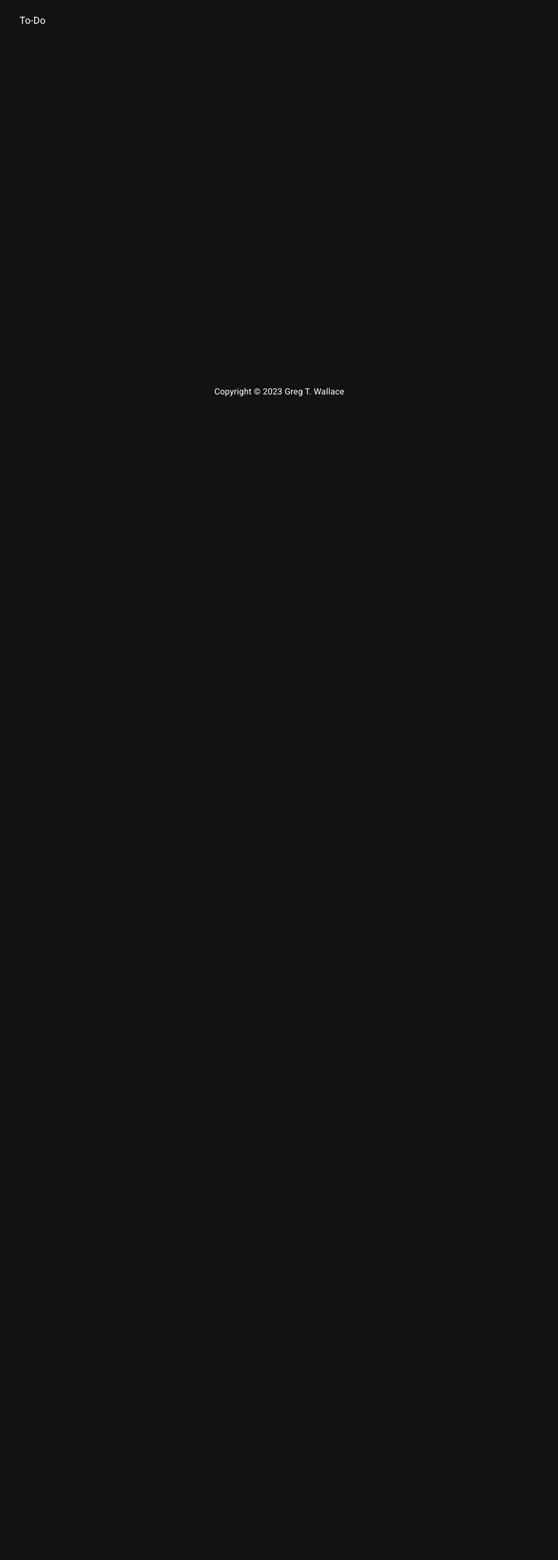
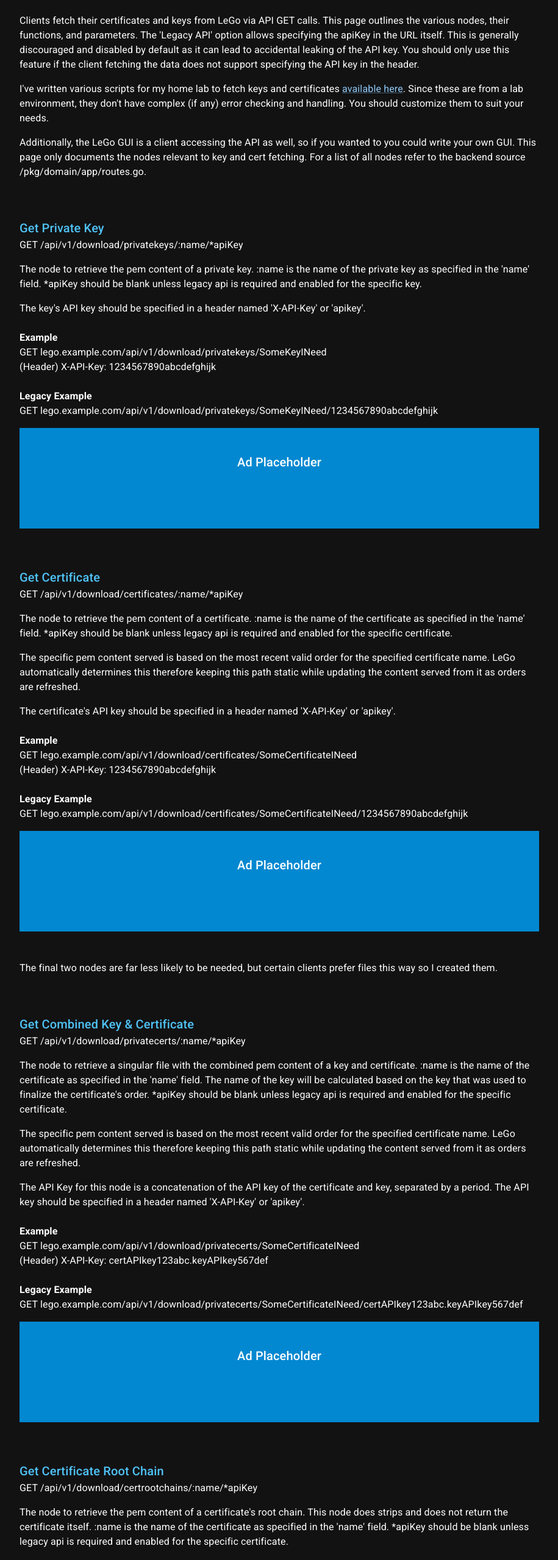
Before and after one commit to gregtwallace/legocerthub.com, a Next.js app: page /client_usage in a window 1280 px wide. Shown: the part 140-2699 px from the top of the page at 61% size, without its empty margins (182-1097 px from the left). Before the commit the page ends 800 px from the top, so only its background shows below. Built offline with nearby package versions, Linux system fonts and the light colour scheme.

Commit message:
add client usage info

```diff
--- a/pages/client_usage/index.js
+++ b/pages/client_usage/index.js
@@ -1,4 +1,6 @@
-import { Box, Container, Typography } from '@mui/material';
+import { Link as NextLink } from 'next/link';
+import { Container, Link, Typography } from '@mui/material';
+import GoogleAd from '../../components/GoogleAd/GoogleAd';
 
 const ClientUsagePage = () => {
   return (
@@ -7,13 +9,217 @@
         component='h2'
         variant='h4'
         align='center'
-        sx={{ mt: 4, mb: 1 }}
+        sx={{ mt: 4, mb: 1, color: 'info.light' }}
       >
         Client Usage
       </Typography>
       <Typography sx={{ mt: 3 }} paragraph>
-        To-Do
+        Clients fetch their certificates and keys from LeGo via API GET calls.
+        This page outlines the various nodes, their functions, and parameters.
+        The &apos;Legacy API&apos; option allows specifying the apiKey in the
+        URL itself. This is generally discouraged and disabled by default as it
+        can lead to accidental leaking of the API key. You should only use this
+        feature if the client fetching the data does not support specifying the
+        API key in the header.
       </Typography>
+      <Typography paragraph>
+        I&apos;ve written various scripts for my home lab to fetch keys and
+        certificates{' '}
+        <Link
+          component={NextLink}
+          href='https://github.com/gregtwallace/certificate-scripts'
+          target='_blank'
+        >
+          available here
+        </Link>
+        . Since these are from a lab environment, they don&apos;t have complex
+        (if any) error checking and handling. You should customize them to suit
+        your needs.
+      </Typography>
+      <Typography paragraph>
+        Additionally, the LeGo GUI is a client accessing the API as well, so if
+        you wanted to you could write your own GUI. This page only documents the
+        nodes relevant to key and cert fetching. For a list of all nodes refer
+        to the backend source /pkg/domain/app/routes.go.
+      </Typography>
+      <Typography
+        sx={{ mt: 8, color: 'info.light' }}
+        component='h3'
+        variant='h6'
+      >
+        Get Private Key
+      </Typography>
+      <Typography paragraph>
+        GET /api/v1/download/privatekeys/:name/*apiKey
+      </Typography>
+      <Typography paragraph>
+        The node to retrieve the pem content of a private key. :name is the name
+        of the private key as specified in the &apos;name&apos; field. *apiKey
+        should be blank unless legacy api is required and enabled for the
+        specific key.
+      </Typography>
+      <Typography paragraph>
+        The key&apos;s API key should be specified in a header named
+        &apos;X-API-Key&apos; or &apos;apikey&apos;.
+      </Typography>
+      <Typography sx={{ mt: 3 }} component='h4' variant='h7'>
+        Example
+      </Typography>
+      <Typography paragraph sx={{ mb: 0 }}>
+        GET lego.example.com/api/v1/download/privatekeys/SomeKeyINeed
+      </Typography>
+      <Typography paragraph>
+        (Header) X-API-Key: 1234567890abcdefghijk{' '}
+      </Typography>
+      <Typography sx={{ mt: 3 }} component='h4' variant='h7'>
+        Legacy Example
+      </Typography>
+      <Typography paragraph sx={{ mb: 0 }}>
+        GET
+        lego.example.com/api/v1/download/privatekeys/SomeKeyINeed/1234567890abcdefghijk
+      </Typography>
+      <GoogleAd />
+
+      <Typography
+        sx={{ mt: 8, color: 'info.light' }}
+        component='h3'
+        variant='h6'
+      >
+        Get Certificate
+      </Typography>
+      <Typography paragraph>
+        GET /api/v1/download/certificates/:name/*apiKey
+      </Typography>
+      <Typography paragraph>
+        The node to retrieve the pem content of a certificate. :name is the name
+        of the certificate as specified in the &apos;name&apos; field. *apiKey
+        should be blank unless legacy api is required and enabled for the
+        specific certificate.
+      </Typography>
+      <Typography paragraph>
+        The specific pem content served is based on the most recent valid order
+        for the specified certificate name. LeGo automatically determines this
+        therefore keeping this path static while updating the content served
+        from it as orders are refreshed.
+      </Typography>
+      <Typography paragraph>
+        The certificate&apos;s API key should be specified in a header named
+        &apos;X-API-Key&apos; or &apos;apikey&apos;.
+      </Typography>
+      <Typography sx={{ mt: 3 }} component='h4' variant='h7'>
+        Example
+      </Typography>
+      <Typography paragraph sx={{ mb: 0 }}>
+        GET lego.example.com/api/v1/download/certificates/SomeCertificateINeed
+      </Typography>
+      <Typography paragraph>
+        (Header) X-API-Key: 1234567890abcdefghijk{' '}
+      </Typography>
+      <Typography sx={{ mt: 3 }} component='h4' variant='h7'>
+        Legacy Example
+      </Typography>
+      <Typography paragraph sx={{ mb: 0 }}>
+        GET
+        lego.example.com/api/v1/download/certificates/SomeCertificateINeed/1234567890abcdefghijk
+      </Typography>
+      <GoogleAd />
+
+      <Typography sx={{ mt: 6 }} paragraph>
+        The final two nodes are far less likely to be needed, but certain
+        clients prefer files this way so I created them.
+      </Typography>
+
+      <Typography
+        sx={{ mt: 8, color: 'info.light' }}
+        component='h3'
+        variant='h6'
+      >
+        Get Combined Key & Certificate
+      </Typography>
+      <Typography paragraph>
+        GET /api/v1/download/privatecerts/:name/*apiKey
+      </Typography>
+      <Typography paragraph>
+        The node to retrieve a singular file with the combined pem content of a
+        key and certificate. :name is the name of the certificate as specified
+        in the &apos;name&apos; field. The name of the key will be calculated
+        based on the key that was used to finalize the certificate&apos;s order.
+        *apiKey should be blank unless legacy api is required and enabled for
+        the specific certificate.
+      </Typography>
+      <Typography paragraph>
+        The specific pem content served is based on the most recent valid order
+        for the specified certificate name. LeGo automatically determines this
+        therefore keeping this path static while updating the content served
+        from it as orders are refreshed.
+      </Typography>
+      <Typography paragraph>
+        The API Key for this node is a concatenation of the API key of the
+        certificate and key, separated by a period. The API key should be
+        specified in a header named &apos;X-API-Key&apos; or &apos;apikey&apos;.
+      </Typography>
+      <Typography sx={{ mt: 3 }} component='h4' variant='h7'>
+        Example
+      </Typography>
+      <Typography paragraph sx={{ mb: 0 }}>
+        GET lego.example.com/api/v1/download/privatecerts/SomeCertificateINeed
+      </Typography>
+      <Typography paragraph>
+        (Header) X-API-Key: certAPIkey123abc.keyAPIkey567def{' '}
+      </Typography>
+      <Typography sx={{ mt: 3 }} component='h4' variant='h7'>
+        Legacy Example
+      </Typography>
+      <Typography paragraph sx={{ mb: 0 }}>
+        GET
+        lego.example.com/api/v1/download/privatecerts/SomeCertificateINeed/certAPIkey123abc.keyAPIkey567def
+      </Typography>
+      <GoogleAd />
+
+      <Typography
+        sx={{ mt: 8, color: 'info.light' }}
+        component='h3'
+        variant='h6'
+      >
+        Get Certificate Root Chain
+      </Typography>
+      <Typography paragraph>
+        GET /api/v1/download/certrootchains/:name/*apiKey
+      </Typography>
+      <Typography paragraph>
+        The node to retrieve the pem content of a certificate&apos;s root chain.
+        This node does strips and does not return the certificate itself. :name
+        is the name of the certificate as specified in the &apos;name&apos;
+        field. *apiKey should be blank unless legacy api is required and enabled
+        for the specific certificate.
+      </Typography>
+      <Typography paragraph>
+        The specific pem content served is based on the most recent valid order
+        for the specified certificate name. LeGo automatically determines this
+        therefore keeping this path static while updating the content served
+        from it as orders are refreshed.
+      </Typography>
+      <Typography paragraph>
+        The certificate&apos;s API key should be specified in a header named
+        &apos;X-API-Key&apos; or &apos;apikey&apos;.
+      </Typography>
+      <Typography sx={{ mt: 3 }} component='h4' variant='h7'>
+        Example
+      </Typography>
+      <Typography paragraph sx={{ mb: 0 }}>
+        GET lego.example.com/api/v1/download/certrootchains/SomeCertificateINeed
+      </Typography>
+      <Typography paragraph>
+        (Header) X-API-Key: 1234567890abcdefghijk{' '}
+      </Typography>
+      <Typography sx={{ mt: 3 }} component='h4' variant='h7'>
+        Legacy Example
+      </Typography>
+      <Typography paragraph sx={{ mb: 0 }}>
+        GET
+        lego.example.com/api/v1/download/certrootchains/SomeCertificateINeed/1234567890abcdefghijk
+      </Typography>
+      <GoogleAd />
     </Container>
   );
 };
```
